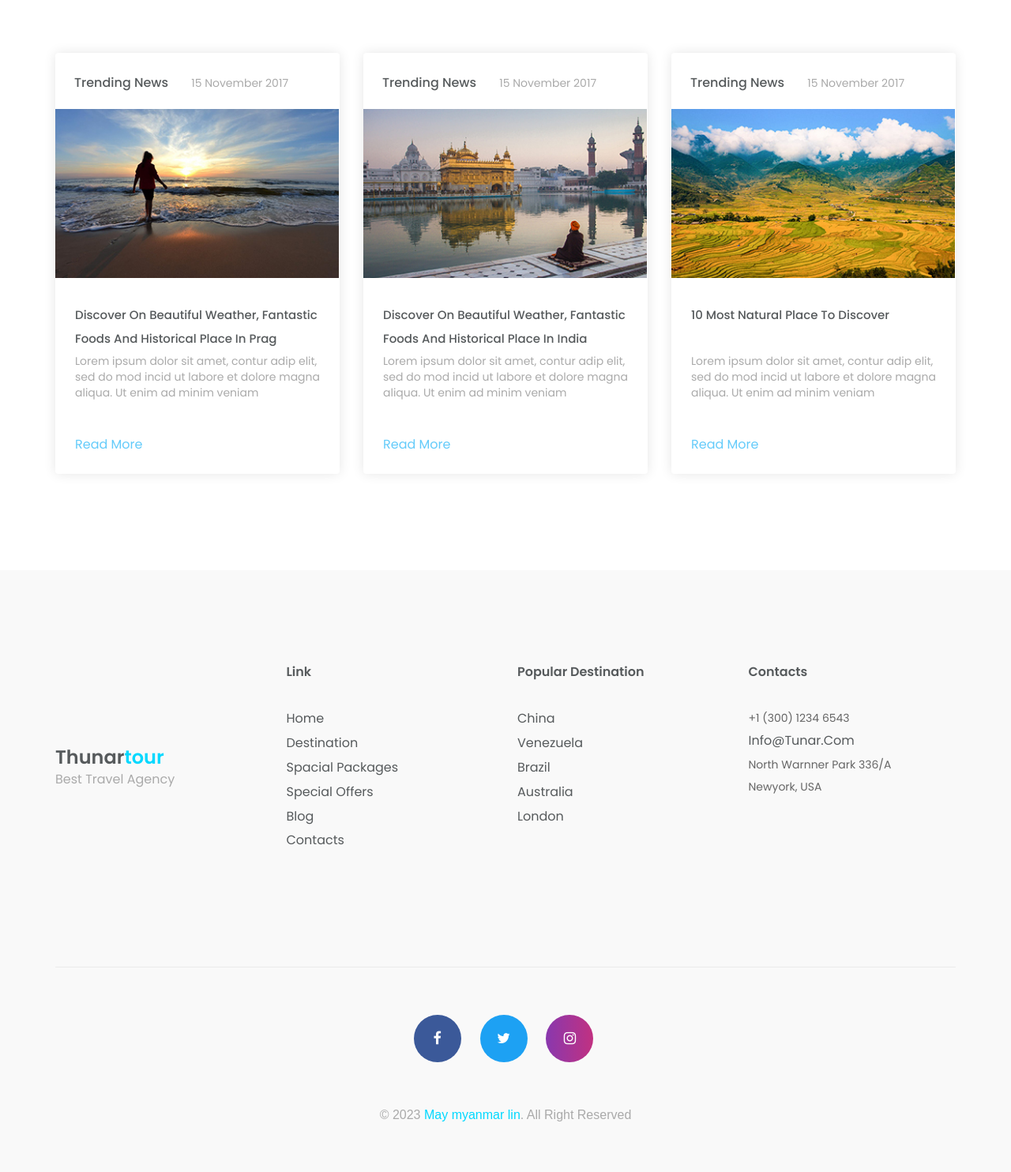
After one commit to PhyoTheinkha04/tourism, a PHP site: page /tourism/views/blog.php in a window 1280 px wide. The commit adds this page. Shown: the part 1333-2817 px from the top of the page at 79% size. Run offline with PHP 8.4, Linux system fonts and the light colour scheme; some libraries are stand-ins or nearby versions.

Commit message:
mar 1 report

```diff
--- a/assets/css/style.css
+++ b/assets/css/style.css
@@ -1628,3 +1628,12 @@ body {font-family: Arial, Helvetica, sans-serif;}
 
 
 /*========================Thank you=================*/
+.navbar{margin-bottom:0;}
+section{width:100%; float:left;}
+.banner-section{background-image:url("https://images.pexels.com/photos/11577587/pexels-photo-11577587.jpeg"); background-size:cover; height: 15%; left: 0; position: absolute; top: 0; background-position:0;}
+.post-title-block{padding:0px 0;}
+.post-title-block h1 {color: #fff; font-size: 85px; font-weight: bold; text-transform: capitalize;}
+.post-title-block li{font-size:20px; color: #fff;}
+.image-block{float:left; width:100%; margin-bottom:10px;}
+.footer-link{float:left; width:100%; background:#222222; text-align:center; padding:30px;}
+.footer-link a{color:#A9FD00; font-size:18px; text-transform:uppercase;}
--- a/login/index.php
+++ b/login/index.php
@@ -50,10 +50,10 @@ include './html-head2.php';
                                     <li class="smooth-menu"><a href="#gallery">Destination</a></li>
                                     <li class="smooth-menu"><a href="#pack">Packages </a></li>
                                     <li class="smooth-menu"><a href="#spo">Special Offers</a></li>
-                                    <li class="smooth-menu"><a href="#blog">blog</a></li>
+                                    <li class="smooth-menu"><a href="#blog">News</a></li>
                                     <li class="smooth-menu"><a href="#subs">subscription</a></li>
                                     <li>
-                                        <a href="userAccount.php?logoutSubmit=1" class="logout">Logout</a>
+                                        <a href="user.Account.php?logoutSubmit=1" class="logout">Logout</a>
                                     </li>
 
                                     <!--/.project-btn-->
@@ -973,7 +973,7 @@ include './html-head2.php';
                                             Lorem ipsum dolor sit amet, contur adip elit, sed do mod incid ut labore et
                                             dolore magna aliqua. Ut enim ad minim veniam
                                         </p>
-                                        <a href="#">Read More</a>
+                                        <a href="../views/blog.php">Read More</a>
                                     </div>
                                     <!--/.blog-txt-->
                                 </div>
--- a/login/login.php
+++ b/login/login.php
@@ -99,8 +99,9 @@ if(!empty($sessData['userLoggedIn']) && !empty($sessData['userID'])){
 
 
                                 <p>Don't have an account? <a href="register.php">Register</a></p>
+                                <a href="forgotPassword.php">Forgot password?</a>
+                            </form>
                         </div>
-                        </form>
                     </div>
                 </div>
             </div>
--- a/login/mailer.php
+++ b/login/mailer.php
@@ -12,10 +12,10 @@ $mail->SMTPAuth   = TRUE;
 $mail->SMTPSecure = "tls";
 $mail->Port       = 587;
 $mail->Host       = "smtp.gmail.com";
-$mail->Username   = "ngphyoe.tunar@gmail.com";
-$mail->Password   = "ksrazygtnqtzlwma";
+$mail->Username   = "towtnaung042@gmail.com";
+$mail->Password   = "rxzzfbpdkatetqmd";
 $mail->IsHTML(true);
-$mail->AddAddress("hsuhninwai66@gmail.com", "xsuxinwai");
+$mail->AddAddress("kokha042@gmail.com", "xsuxinwai");
 $mail->SetFrom("ngphyoe.tunar@gmail.com", "tunar tour");
 $mail->Subject = "Test is Test Email sent via Gmail SMTP Server using PHP Mailer";
 $content = "<b>This is a Test Email sent via Gmail SMTP Server using PHP mailer class.</b>";
--- a/login/user.class.php
+++ b/login/user.class.php
@@ -2,9 +2,6 @@
 /*
  * User Class
  * This class is used for database related (connect fetch, and insert) operations
- * @author    CodexWorld.com
- * @url       https://www.codexworld.com
- * @license   https://www.codexworld.com/license
  */
 class User{
     private $dbHost     = "localhost";
--- a/login/userAccount.php
+++ b/login/userAccount.php
@@ -52,8 +52,8 @@ if(isset($_POST['forgotSubmit'])) {
                 $mail->SMTPSecure = "tls";
                 $mail->Port       = 587;
                 $mail->Host       = "smtp.gmail.com";
-                $mail->Username   = "ngphyoe.tunar@gmail.com";
-                $mail->Password   = "ksrazygtnqtzlwma";
+                $mail->Username   = "towtnaung042@gmail.com";
+                $mail->Password   = "rxzzfbpdkatetqmd";
                 $mail->IsHTML(true);
                 $mail->AddAddress($to);
                 $mail->SetFrom("ngphyoe.tunar@gmail.com", "tunar tour");
--- /dev/null
+++ b/views/blog.php
@@ -0,0 +1,248 @@
+<?php
+//    include_once "tourism/html-head.php";
+include './html-head.php';
+
+?>
+
+<!--[if lte IE 9]>
+		<p class="browserupgrade">You are using an <strong>outdated</strong> browser. Please <a href="https://browsehappy.com/">upgrade
+			your browser</a> to improve your experience and security.</p>
+		<![endif]-->
+
+<!-- main-menu Start -->
+<!-- main-menu Start -->
+<header class="top-area">
+    <div class="header-area">
+        <div class="container">
+            <div class="row">
+                <div class="col-sm-2">
+                    <div class="logo">
+                        <a href="index.php">
+                            tour<span>Nest</span>
+                        </a>
+                    </div><!-- /.logo-->
+                </div><!-- /.col-->
+                <div class="col-sm-10">
+                    <div class="main-menu">
+
+
+
+                        <div class="regisFrm">
+
+
+                        </div>
+                        <!-- Brand and toggle get grouped for better mobile display -->
+                        <div class="navbar-header">
+                            <button type="button" class="navbar-toggle" data-toggle="collapse"
+                                data-target=".navbar-collapse">
+                                <i class="fa fa-bars"></i>
+                            </button><!-- / button-->
+                        </div><!-- /.navbar-header-->
+                        <div class="collapse navbar-collapse">
+                            <ul class="nav navbar-nav navbar-right">
+                                <li class=""><a href="http://localhost/tourism/login/login.php">home</a></li>
+                                <li class="smooth-menu"><a href="#blog">blog</a></li>
+
+                                <!--/.project-btn-->
+                            </ul>
+                        </div><!-- /.navbar-collapse -->
+                    </div><!-- /.main-menu-->
+                </div><!-- /.col-->
+            </div><!-- /.row -->
+            <div class="home-border"></div><!-- /.home-border-->
+        </div><!-- /.container-->
+    </div><!-- /.header-area -->
+
+</header><!-- /.top-area-->
+<!-- main-menu End -->
+
+
+<!------ Include the above in your HEAD tag ---------->
+<section class="banner-section">
+</section>
+
+<section id="blog" class="blog">
+    <div class="container">
+
+        <div class="blog-details">
+            <div class="row">
+
+                <div class="col-lg-12 col-md-12 col-sm-12 post-title-block">
+
+                    <h1 class="text-center">Discover On Beautiful Weather, Fantastic Foods And Historical Place In Prag
+                    </h1>
+                    <ul class="list-inline text-center">
+
+                    </ul>
+                </div>
+                <div class="col-lg-9 col-md-9 col-sm-12" style="margin-top: 100px; margin-left:12%;">
+                    <p class="lead">Nullam quis risus eget urna mollis ornare vel eu leo. Cum sociis natoque penatibus
+                        et
+                        magnis dis parturient montes, nascetur ridiculus mus. Nullam id dolor id nibh ultricies
+                        vehicula.
+                    </p>
+                    <p>Cum sociis natoque penatibus et magnis dis parturient montes, nascetur ridiculus mus. Donec
+                        ullamcorper nulla non metus auctor fringilla. Duis mollis, est non commodo luctus, nisi erat
+                        porttitor ligula, eget lacinia odio sem nec elit. Donec ullamcorper nulla non metus auctor
+                        fringilla.</p>
+                    <p>Maecenas sed diam eget risus varius blandit sit amet non magna. Donec id elit non mi porta
+                        gravida at
+                        eget metus. Duis mollis, est non commodo luctus, nisi erat porttitor ligula, eget lacinia odio
+                        sem
+                        nec elit.</p>
+                    <blockquote>
+                        <p>Lorem ipsum dolor sit amet, consectetur adipiscing elit. Integer posuere erat a ante.</p>
+                        <footer>Someone famous in <cite title="Source Title">Source Title</cite></footer>
+                    </blockquote>
+                    <p>Cum sociis natoque penatibus et magnis dis parturient montes, nascetur ridiculus mus. Donec
+                        ullamcorper nulla non metus auctor fringilla. Duis mollis, est non commodo luctus, nisi erat
+                        porttitor ligula, eget lacinia odio sem nec elit. Donec ullamcorper nulla non metus auctor
+                        fringilla.</p>
+                    <p>Maecenas sed diam eget risus varius blandit sit amet non magna. Donec id elit non mi porta
+                        gravida at
+                        eget metus. Duis mollis, est non commodo luctus, nisi erat porttitor ligula, eget lacinia odio
+                        sem
+                        nec elit.</p>
+                    <blockquote>
+                        <p>Lorem ipsum dolor sit amet, consectetur adipiscing elit. Integer posuere erat a ante.
+                            nascetur
+                            ridiculus mus. Donec ullamcorper nulla non metus auctor fringilla. Duis mollis, est non
+                            commodo
+                            luctus, nisi erat porttitor ligula, eget lacinia odio sem nec elit. Donec ullamcorper nulla
+                            non
+                            metus auctor fringilla.</p>
+
+                    </blockquote>
+
+                    <div class="image-block">
+                        <img src="https://images.pexels.com/photos/161077/prague-vencel-square-czech-republic-church-161077.jpeg?auto=compress&cs=tinysrgb&w=1260&h=750&dpr=1"
+                            class="img-responsive">
+                    </div>
+
+                    <p>Maecenas sed diam eget risus varius blandit sit amet non magna. Donec id elit non mi porta
+                        gravida at
+                        eget metus. Duis mollis, est non commodo luctus, nisi erat porttitor ligula, eget lacinia odio
+                        sem
+                        nec elit.</p>
+
+                </div>
+            </div>
+            <!--/.gallery-header-->
+            <div class="blog-content">
+
+
+                <div class="row">
+
+                <div class="col-sm-4 col-md-4">
+                            <div class="thumbnail">
+                                <h2>trending news <span>15 november 2017</span></h2>
+                                <div class="thumbnail-img">
+                                    <img src="../assets/images/blog/b1.jpg" alt="blog-img">
+                                    <div class="thumbnail-img-overlay"></div>
+                                    <!--/.thumbnail-img-overlay-->
+
+                                </div>
+                                <!--/.thumbnail-img-->
+
+                                <div class="caption">
+                                    <div class="blog-txt">
+                                        <h3>
+                                            <a href="#">
+                                                Discover on beautiful weather, Fantastic foods and historical place in
+                                                Prag
+                                            </a>
+                                        </h3>
+                                        <p>
+                                            Lorem ipsum dolor sit amet, contur adip elit, sed do mod incid ut labore et
+                                            dolore magna aliqua. Ut enim ad minim veniam
+                                        </p>
+                                        <a href="#">Read More</a>
+                                    </div>
+                                    <!--/.blog-txt-->
+                                </div>
+                                <!--/.caption-->
+                            </div>
+                            <!--/.thumbnail-->
+
+                        </div>
+                        <!--/.col-->
+
+                        <div class="col-sm-4 col-md-4">
+                            <div class="thumbnail">
+                                <h2>trending news <span>15 november 2017</span></h2>
+                                <div class="thumbnail-img">
+                                    <img src="../assets/images/blog/b2.jpg" alt="blog-img">
+                                    <div class="thumbnail-img-overlay"></div>
+                                    <!--/.thumbnail-img-overlay-->
+
+                                </div>
+                                <!--/.thumbnail-img-->
+                                <div class="caption">
+                                    <div class="blog-txt">
+                                        <h3>
+                                            <a href="#">
+                                                Discover on beautiful weather, Fantastic foods and historical place in
+                                                india
+                                            </a>
+                                        </h3>
+                                        <p>
+                                            Lorem ipsum dolor sit amet, contur adip elit, sed do mod incid ut labore et
+                                            dolore magna aliqua. Ut enim ad minim veniam
+                                        </p>
+                                        <a href="#">Read More</a>
+                                    </div>
+                                    <!--/.blog-txt-->
+                                </div>
+                                <!--/.caption-->
+                            </div>
+                            <!--/.thumbnail-->
+
+                        </div>
+                        <!--/.col-->
+
+                        <div class="col-sm-4 col-md-4">
+                            <div class="thumbnail">
+                                <h2>trending news <span>15 november 2017</span></h2>
+                                <div class="thumbnail-img">
+                                    <img src="../assets/images/blog/b3.jpg" alt="blog-img">
+                                    <div class="thumbnail-img-overlay"></div>
+                                    <!--/.thumbnail-img-overlay-->
+
+                                </div>
+                                <!--/.thumbnail-img-->
+                                <div class="caption">
+                                    <div class="blog-txt">
+                                        <h3><a href="#">10 Most Natural place to Discover</a></h3>
+                                        <p>
+                                            Lorem ipsum dolor sit amet, contur adip elit, sed do mod incid ut labore et
+                                            dolore magna aliqua. Ut enim ad minim veniam
+                                        </p>
+                                        <a href="#">Read More</a>
+                                    </div>
+                                    <!--/.blog-txt-->
+                                </div>
+                                <!--/.caption-->
+                            </div>
+                            <!--/.thumbnail-->
+
+                        </div>
+                    <!--/.col-->
+
+
+                    <!--/.col-->
+
+                </div>
+                <!--/.row-->
+            </div>
+            <!--/.blog-content-->
+        </div>
+        <!--/.blog-details-->
+    </div>
+    <!--/.container-->
+
+</section>
+<?php
+//    include_once "tourism/html-head.php";
+include './htmlfoot.php';
+
+?>
--- a/views/html-head.php
+++ b/views/html-head.php
@@ -11,6 +11,7 @@
     <link href="https://fonts.googleapis.com/css?family=Rufina:400,700" rel="stylesheet" />
 
     <link href="https://fonts.googleapis.com/css?family=Poppins:100,200,300,400,500,600,700,800,900" rel="stylesheet" />
+    <link href="//maxcdn.bootstrapcdn.com/bootstrap/3.3.0/css/bootstrap.min.css" rel="stylesheet" id="bootstrap-css">
 
     <!-- TITLE OF SITE -->
     <title>Travel</title>
@@ -48,6 +49,8 @@
 
     <!--responsive.css-->
     <link rel="stylesheet" href="../assets/css/responsive.css" />
+    <script src="//maxcdn.bootstrapcdn.com/bootstrap/3.3.0/js/bootstrap.min.js"></script>
+    <script src="//code.jquery.com/jquery-1.11.1.min.js"></script>
+</head>
 
-</head>
 <body>
--- a/login/htmlfoot2.php
+++ b/views/htmlfoot.php
@@ -1,5 +1,5 @@
 <footer class="footer-copyright">
-        <div class="container">
+        <div class="container" style="overflow: hidden;">
             <div class="footer-content">
                 <div class="row">
 
```
Also changed, not shown: login/forgotPassword.php (+69 -9 lines), login/index2.php (deleted, +0 -21 lines), login/resetpassword.php (+68 -11 lines), login/register.php (line endings or trailing spaces).
